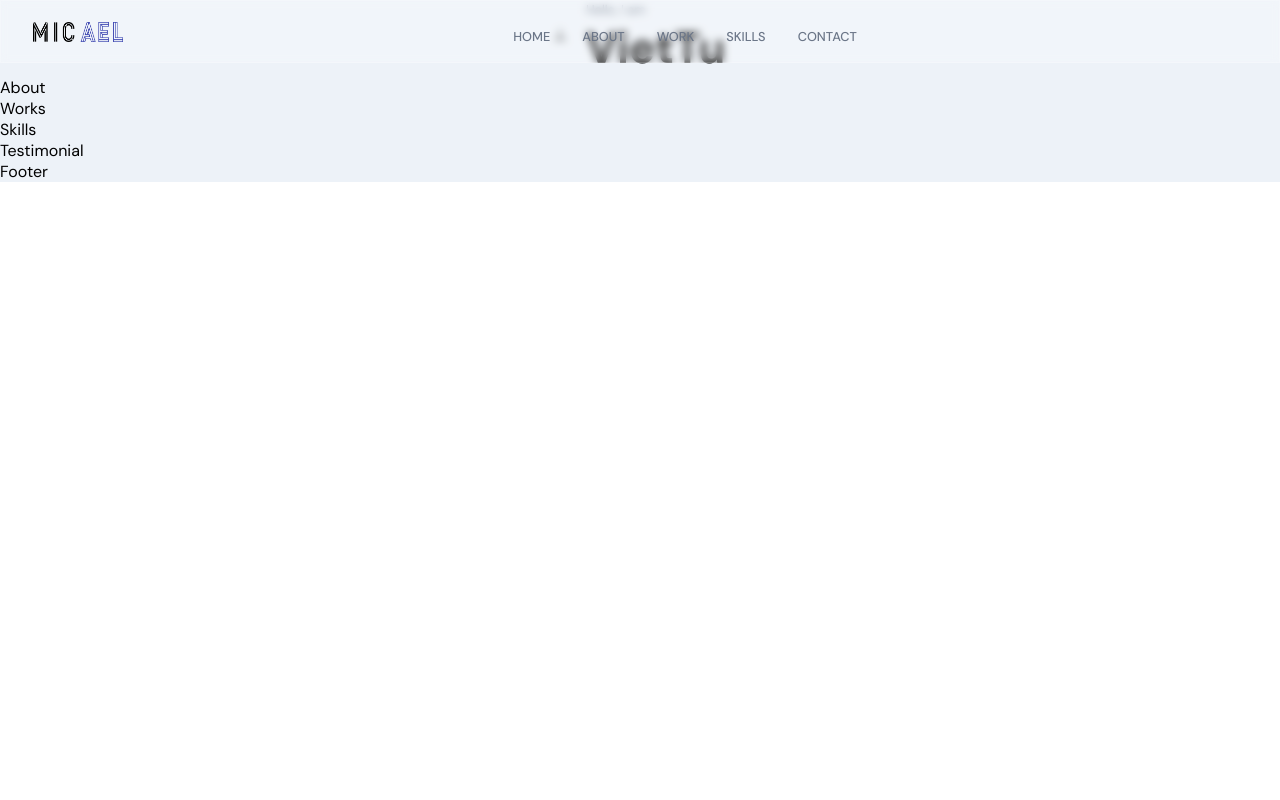
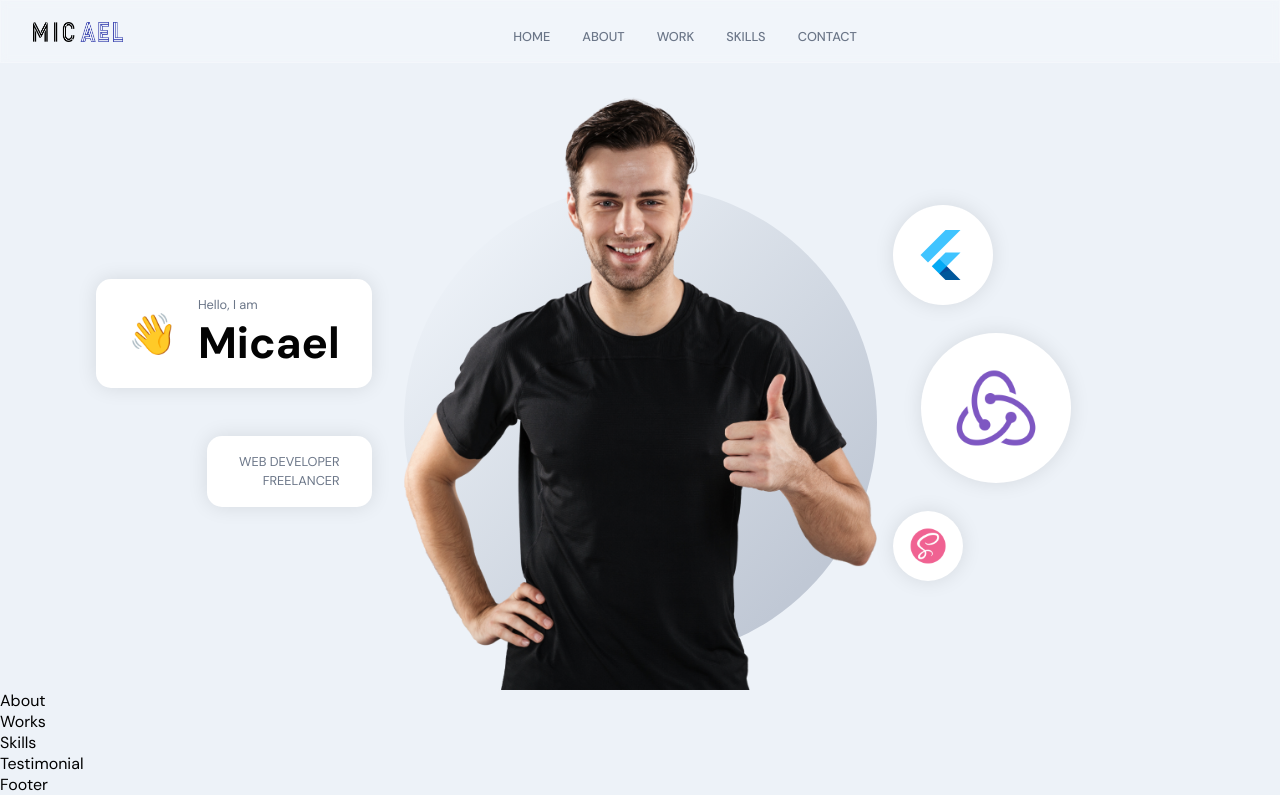
Before and after one commit to viettu2k/js-mastery-portfolio, a React (Create React App) app in the folder frontend-react/: page / in a window 1280 px wide. Built offline with nearby package versions, Linux system fonts and the light colour scheme.

Commit message:
implementing header

```diff
--- a/frontend-react/src/container/Header/index.tsx
+++ b/frontend-react/src/container/Header/index.tsx
@@ -3,6 +3,17 @@ import { motion } from 'framer-motion';
 
 import { images } from '../../constants';
 import './styles.scss';
+
+const scaleVariants = {
+  whileInView: {
+    scale: [0, 1],
+    opacity: [0, 1],
+    transition: {
+      duration: 1,
+      ease: 'easeInOut',
+    },
+  },
+};
 
 const Header = () => {
   return (
@@ -13,16 +24,46 @@ const Header = () => {
         className='app__header-info'
       >
         <div className='app__header-badge'>
-          <div className='bage-cmp app__flex'>
-            <span>┴</span>
+          <div className='badge-cmp app__flex'>
+            <span>👋</span>
             <div style={{ marginLeft: 20 }}>
               <p className='p-text'>Hello, I am</p>
-              <h1 className='head-text'>VietTu</h1>
+              <h1 className='head-text'>Micael</h1>
             </div>
           </div>
 
-          <div className='tag-cmp app__flex'></div>
+          <div className='tag-cmp app__flex'>
+            <p className='p-text'>Web Developer</p>
+            <p className='p-text'>Freelancer</p>
+          </div>
         </div>
+      </motion.div>
+
+      <motion.div
+        whileInView={{ opacity: [0, 1] }}
+        transition={{ duration: 0.5, delayChildren: 0.5 }}
+        className='app__header-img'
+      >
+        <img src={images.profile} alt='profile_bg' />
+        <motion.img
+          whileInView={{ scale: [0, 1] }}
+          transition={{ duration: 1, ease: 'easeInOut' }}
+          src={images.circle}
+          alt='profile_circle'
+          className='overlay_circle'
+        />
+      </motion.div>
+
+      <motion.div
+        variants={scaleVariants}
+        whileInView={scaleVariants.whileInView}
+        className='app__header-circles'
+      >
+        {[images.flutter, images.redux, images.sass].map((circle, index) => (
+          <div className='circle-cmp app__flex' key={`circle-${index}`}>
+            <img src={circle} alt='profile_bg' />
+          </div>
+        ))}
       </motion.div>
     </div>
   );
--- a/frontend-react/src/container/Header/styles.scss
+++ b/frontend-react/src/container/Header/styles.scss
@@ -0,0 +1,190 @@
+#home {
+  position: relative;
+  background: url('../../assets/bgIMG.png');
+  background-size: cover;
+  background-position: center;
+  background-repeat: repeat;
+
+  .app__wrapper {
+    padding: 0;
+
+    .copyright {
+      display: none;
+    }
+  }
+}
+
+.app__header {
+  flex: 1;
+  width: 100%;
+  height: 100%;
+  flex-direction: row;
+
+  padding: 6rem 2rem 0rem;
+
+  @media screen and (min-width: 2000px) {
+    padding-top: 8rem;
+  }
+
+  @media screen and (max-width: 1200px) {
+    flex-direction: column;
+  }
+
+  @media screen and (max-width: 450px) {
+    padding: 6rem 1rem 2rem;
+  }
+}
+
+.app__header-info {
+  flex: 0.65;
+  display: flex;
+  flex-direction: column;
+  justify-content: flex-start;
+  align-items: flex-start;
+  height: 100%;
+  margin: 0 2rem;
+
+  @media screen and (max-width: 1200px) {
+    width: 100%;
+    margin-right: 0rem;
+  }
+}
+
+.app__header-badge {
+  width: 100%;
+  display: flex;
+  justify-content: flex-end;
+  align-items: flex-end;
+  flex-direction: column;
+
+  .badge-cmp,
+  .tag-cmp {
+    padding: 1rem 2rem;
+    background: var(--white-color);
+    border-radius: 15px;
+    flex-direction: row;
+    width: auto;
+    box-shadow: 0px 0px 20px rgba(0, 0, 0, 0.1);
+  }
+
+  .tag-cmp {
+    flex-direction: column;
+    margin-top: 3rem;
+
+    p {
+      width: 100%;
+      text-transform: uppercase;
+      text-align: right;
+    }
+  }
+
+  span {
+    font-size: 2.5rem;
+
+    @media screen and (min-width: 2000px) {
+      font-size: 5rem;
+    }
+  }
+
+  @media screen and (max-width: 1200px) {
+    justify-content: flex-start;
+    align-items: flex-start;
+  }
+}
+
+.app__header-circles {
+  flex: 0.75;
+  display: flex;
+  flex-direction: column;
+  justify-content: space-evenly;
+  align-items: flex-start;
+  height: 100%;
+  margin-left: 1rem;
+
+  div {
+    width: 100px;
+    height: 100px;
+    border-radius: 50%;
+
+    background: var(--white-color);
+    box-shadow: 0px 0px 20px rgba(0, 0, 0, 0.1);
+
+    img {
+      width: 60%;
+      height: 60%;
+    }
+  }
+
+  div:nth-child(1) {
+    width: 100px;
+    height: 100px;
+  }
+
+  div:nth-child(2) {
+    margin: 1.75rem;
+    width: 150px;
+    height: 150px;
+  }
+
+  div:nth-child(3) {
+    width: 70px;
+    height: 70px;
+  }
+
+  @media screen and (min-width: 2000px) {
+    div:nth-child(2) {
+      width: 400px;
+      height: 400px;
+    }
+
+    div:nth-child(3) {
+      width: 170px;
+      height: 170px;
+    }
+
+    div:nth-child(1) {
+      width: 200px;
+      height: 200px;
+    }
+  }
+
+  @media screen and (max-width: 1200px) {
+    width: 100%;
+    flex-direction: row;
+    flex-wrap: wrap;
+    margin-left: 0;
+
+    div {
+      margin: 1rem;
+    }
+  }
+}
+
+.app__header-img {
+  flex: 1;
+  height: 100%;
+  display: flex;
+  justify-content: flex-end;
+  align-items: flex-end;
+  position: relative;
+
+  img {
+    width: 100%;
+    object-fit: contain;
+    z-index: 1;
+  }
+
+  .overlay_circle {
+    position: absolute;
+    left: 0;
+    right: 0;
+    bottom: 0;
+    z-index: 0;
+    width: 100%;
+    height: 90%;
+  }
+
+  @media screen and (max-width: 1200px) {
+    margin: 2rem 0;
+  }
+}
```
